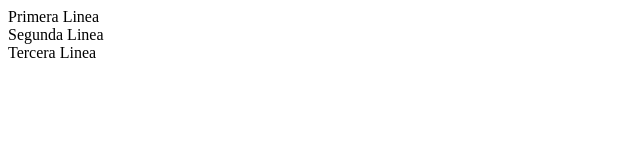
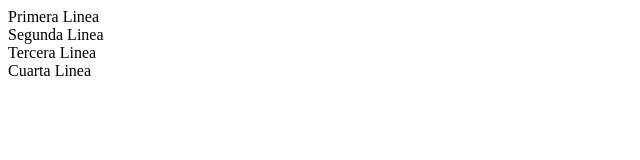
Before and after one commit to Voltrez/Portafolio-Personal, a plain HTML site: page index.html in a window 1280 px wide. Shown: the full height of the page, 0-640 px from the left. Drawn offline with Linux system fonts and the light colour scheme.

Commit message:
cuarto commit

```diff
--- a/index.html
+++ b/index.html
@@ -9,5 +9,6 @@
     <div>Primera Linea</div>
     <div>Segunda Linea</div>
     <div>Tercera Linea</div>
+    <div>Cuarta Linea</div>
 </body>
 </html>
```
